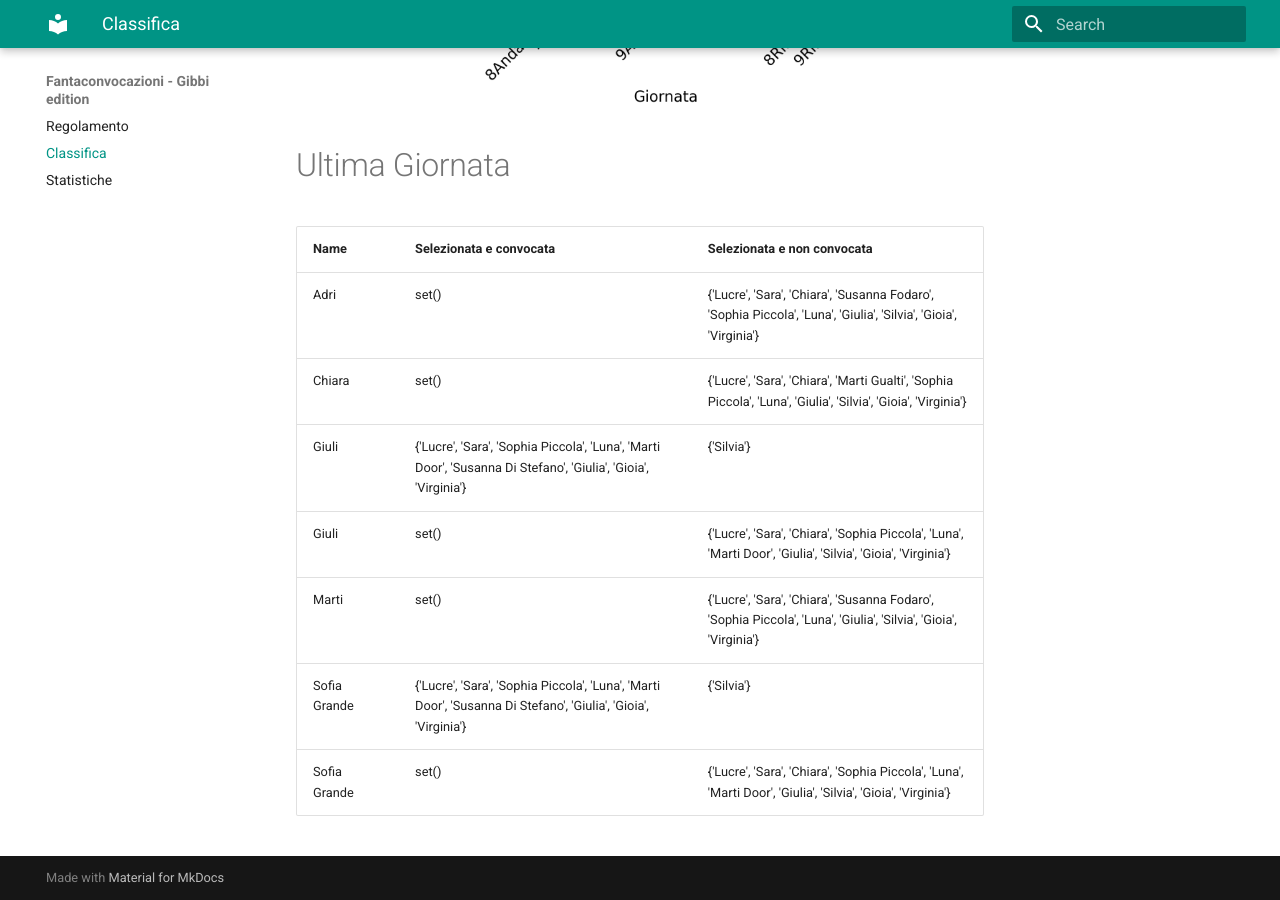
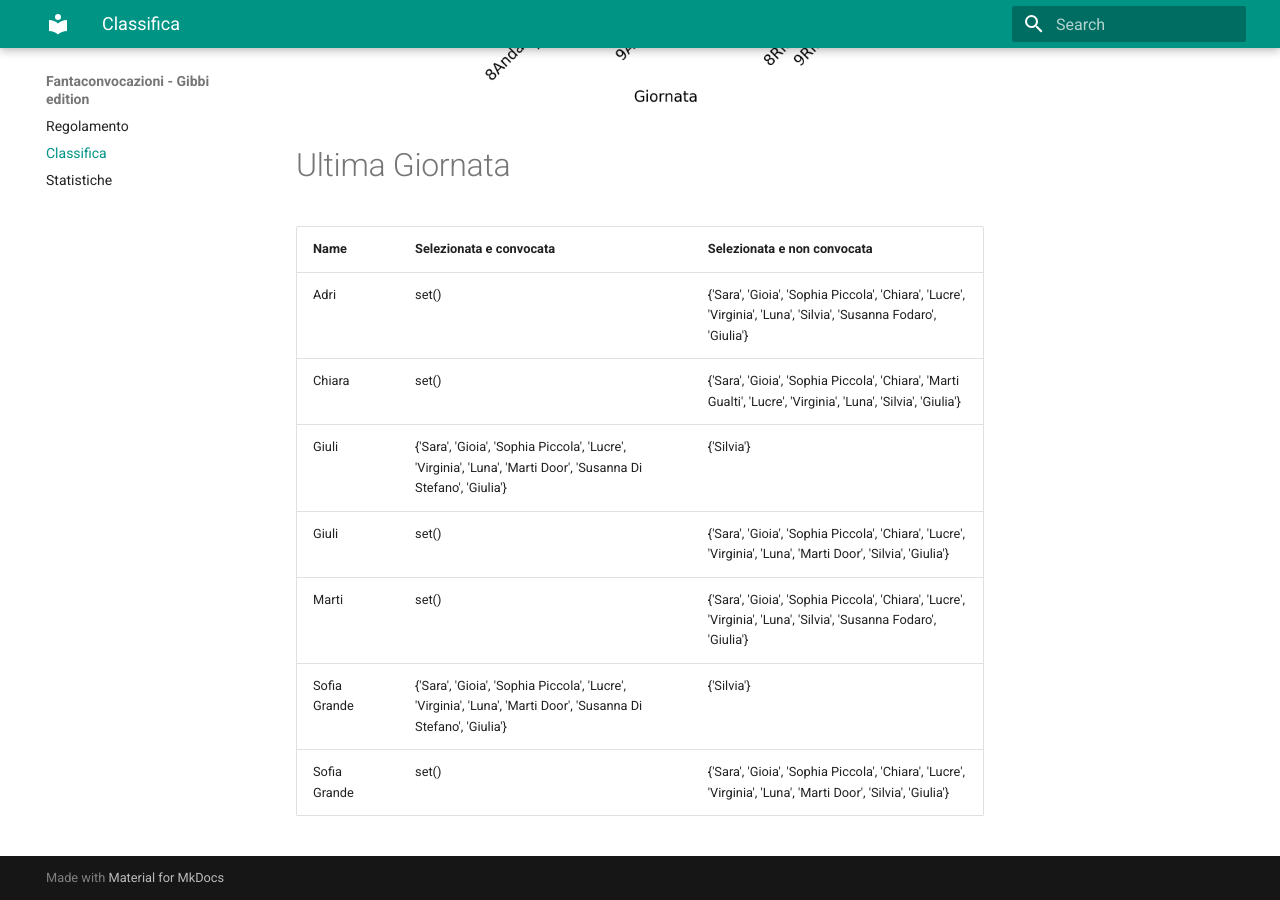
Before and after one commit to martinig94/fantagibbi, an MkDocs documentation site: the page built from docs/Classifica.md, in a window 1280 px wide and 900 px high, scrolled down 1003 px. Built offline with MkDocs 1.6.1 and Material for MkDocs 9.7.7, drawn with Linux system fonts in a browser that asks for light colours.

Commit message:
Auto-update from main.py

```diff
--- a/docs/Classifica.md
+++ b/docs/Classifica.md
@@ -18,11 +18,11 @@
 <!-- START_TABLE CORRECT -->
 | Name         | Selezionata e convocata                                                                                        | Selezionata e non convocata                                                                                      |
 |:-------------|:---------------------------------------------------------------------------------------------------------------|:-----------------------------------------------------------------------------------------------------------------|
-| Adri         | set()                                                                                                          | {'Lucre', 'Sara', 'Chiara', 'Susanna Fodaro', 'Sophia Piccola', 'Luna', 'Giulia', 'Silvia', 'Gioia', 'Virginia'} |
-| Chiara       | set()                                                                                                          | {'Lucre', 'Sara', 'Chiara', 'Marti Gualti', 'Sophia Piccola', 'Luna', 'Giulia', 'Silvia', 'Gioia', 'Virginia'}   |
-| Giuli        | {'Lucre', 'Sara', 'Sophia Piccola', 'Luna', 'Marti Door', 'Susanna Di Stefano', 'Giulia', 'Gioia', 'Virginia'} | {'Silvia'}                                                                                                       |
-| Giuli        | set()                                                                                                          | {'Lucre', 'Sara', 'Chiara', 'Sophia Piccola', 'Luna', 'Marti Door', 'Giulia', 'Silvia', 'Gioia', 'Virginia'}     |
-| Marti        | set()                                                                                                          | {'Lucre', 'Sara', 'Chiara', 'Susanna Fodaro', 'Sophia Piccola', 'Luna', 'Giulia', 'Silvia', 'Gioia', 'Virginia'} |
-| Sofia Grande | {'Lucre', 'Sara', 'Sophia Piccola', 'Luna', 'Marti Door', 'Susanna Di Stefano', 'Giulia', 'Gioia', 'Virginia'} | {'Silvia'}                                                                                                       |
-| Sofia Grande | set()                                                                                                          | {'Lucre', 'Sara', 'Chiara', 'Sophia Piccola', 'Luna', 'Marti Door', 'Giulia', 'Silvia', 'Gioia', 'Virginia'}     |
+| Adri         | set()                                                                                                          | {'Sara', 'Gioia', 'Sophia Piccola', 'Chiara', 'Lucre', 'Virginia', 'Luna', 'Silvia', 'Susanna Fodaro', 'Giulia'} |
+| Chiara       | set()                                                                                                          | {'Sara', 'Gioia', 'Sophia Piccola', 'Chiara', 'Marti Gualti', 'Lucre', 'Virginia', 'Luna', 'Silvia', 'Giulia'}   |
+| Giuli        | {'Sara', 'Gioia', 'Sophia Piccola', 'Lucre', 'Virginia', 'Luna', 'Marti Door', 'Susanna Di Stefano', 'Giulia'} | {'Silvia'}                                                                                                       |
+| Giuli        | set()                                                                                                          | {'Sara', 'Gioia', 'Sophia Piccola', 'Chiara', 'Lucre', 'Virginia', 'Luna', 'Marti Door', 'Silvia', 'Giulia'}     |
+| Marti        | set()                                                                                                          | {'Sara', 'Gioia', 'Sophia Piccola', 'Chiara', 'Lucre', 'Virginia', 'Luna', 'Silvia', 'Susanna Fodaro', 'Giulia'} |
+| Sofia Grande | {'Sara', 'Gioia', 'Sophia Piccola', 'Lucre', 'Virginia', 'Luna', 'Marti Door', 'Susanna Di Stefano', 'Giulia'} | {'Silvia'}                                                                                                       |
+| Sofia Grande | set()                                                                                                          | {'Sara', 'Gioia', 'Sophia Piccola', 'Chiara', 'Lucre', 'Virginia', 'Luna', 'Marti Door', 'Silvia', 'Giulia'}     |
 <!-- END_TABLE CORRECT -->
```
